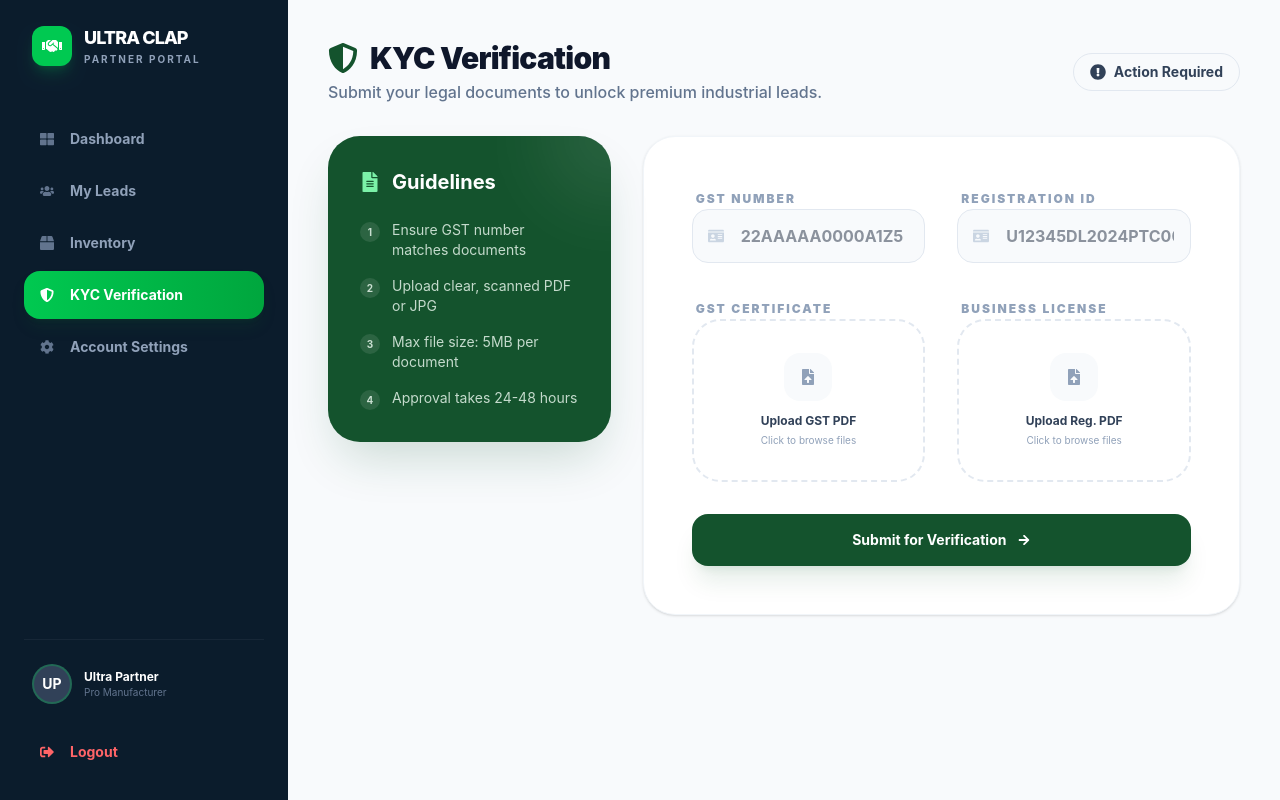
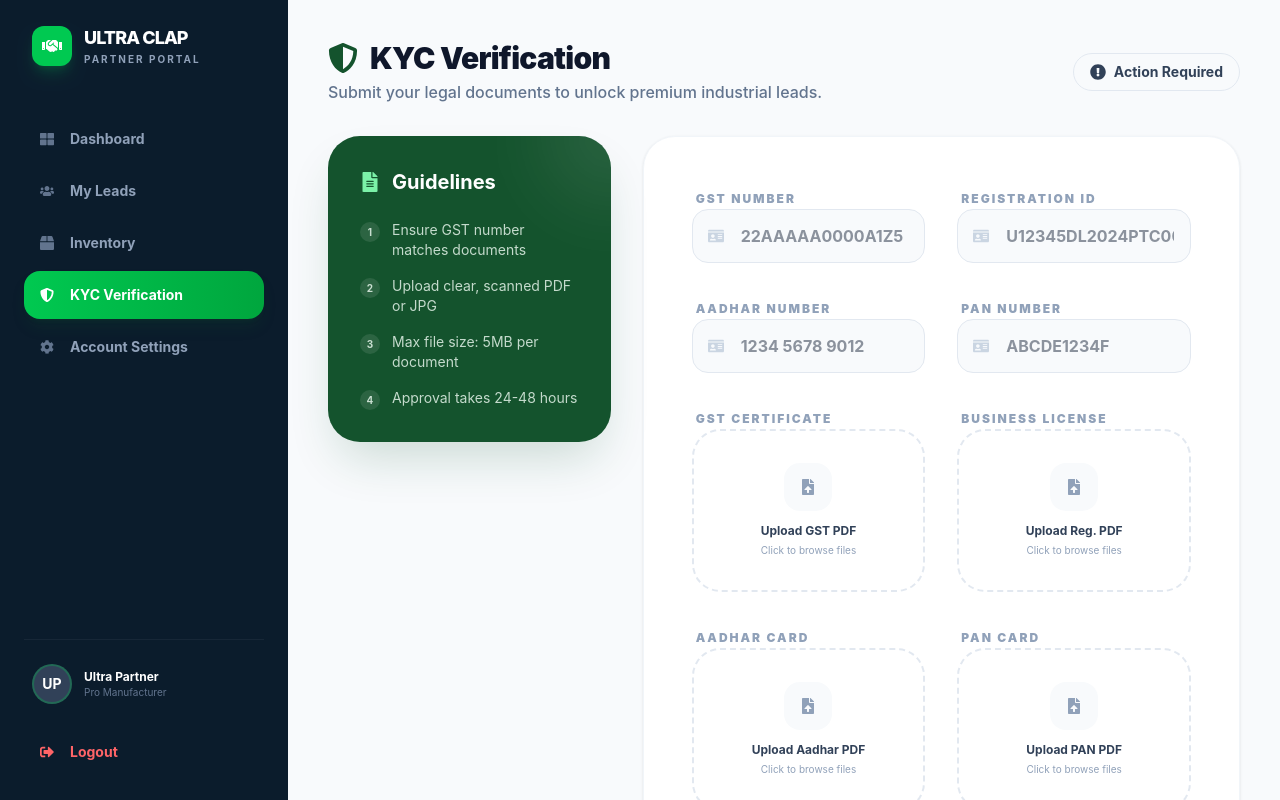
Before and after one commit to AbhishekBorpa/Manu-Front, a React app: page /partner/kyc in a window 1280 px wide. Built offline with nearby package versions, Linux system fonts and the light colour scheme; no server answers; the HTML template or start-up script is replaced by a standard one.

Commit message:
Add Aadhar and PAN card sections to KYC Verification tab

```diff
--- a/src/pages/Partner/KYCVerification.jsx
+++ b/src/pages/Partner/KYCVerification.jsx
@@ -19,8 +19,12 @@
   const [formData, setFormData] = useState({
     gstNumber: '',
     businessRegistrationNumber: '',
+    aadharNumber: '',
+    panNumber: '',
     gstDoc: null,
-    businessRegDoc: null
+    businessRegDoc: null,
+    aadharDoc: null,
+    panDoc: null
   });
   const [profile, setProfile] = useState(null);
 
@@ -42,8 +46,12 @@
            setFormData({
              gstNumber: data.profile.gstNumber || '',
              businessRegistrationNumber: data.profile.businessRegistrationNumber || '',
+             aadharNumber: data.profile.aadharNumber || '',
+             panNumber: data.profile.panNumber || '',
              gstDoc: null,
-             businessRegDoc: null
+             businessRegDoc: null,
+             aadharDoc: null,
+             panDoc: null
            });
         }
       }
@@ -67,6 +75,8 @@
       const data = new FormData();
       data.append('gstNumber', formData.gstNumber);
       data.append('businessRegistrationNumber', formData.businessRegistrationNumber);
+      data.append('aadharNumber', formData.aadharNumber);
+      data.append('panNumber', formData.panNumber);
 
       if (formData.gstDoc) {
         data.append('gstDoc', formData.gstDoc);
@@ -78,6 +88,18 @@
         data.append('businessRegDoc', formData.businessRegDoc);
       } else {
         data.append('businessRegDoc', profile?.businessRegDoc || '');
+      }
+
+      if (formData.aadharDoc) {
+        data.append('aadharDoc', formData.aadharDoc);
+      } else {
+        data.append('aadharDoc', profile?.aadharDoc || '');
+      }
+
+      if (formData.panDoc) {
+        data.append('panDoc', formData.panDoc);
+      } else {
+        data.append('panDoc', profile?.panDoc || '');
       }
 
       const res = await fetch(`${API_BASE_URL}/partner/kyc`, {
@@ -248,6 +270,38 @@
                 </div>
               </div>
 
+              {/* Aadhar Field */}
+              <div className="space-y-2">
+                <label className="text-xs font-black text-slate-400 uppercase tracking-[2px] ml-1">Aadhar Number</label>
+                <div className="relative group">
+                  <FaIdCard className="absolute top-1/2 -translate-y-1/2 left-4 text-slate-300 transition-colors group-focus-within:text-[#14532D]" />
+                  <input
+                    type="text"
+                    placeholder="1234 5678 9012"
+                    className="w-full pl-12 pr-4 py-3.5 bg-slate-50 border border-slate-200 rounded-2xl outline-none focus:ring-4 focus:ring-green-500/10 focus:border-[#14532D] transition-all font-bold text-slate-800"
+                    value={formData.aadharNumber}
+                    onChange={(e) => setFormData({...formData, aadharNumber: e.target.value})}
+                    required
+                  />
+                </div>
+              </div>
+
+              {/* PAN Field */}
+              <div className="space-y-2">
+                <label className="text-xs font-black text-slate-400 uppercase tracking-[2px] ml-1">PAN Number</label>
+                <div className="relative group">
+                  <FaIdCard className="absolute top-1/2 -translate-y-1/2 left-4 text-slate-300 transition-colors group-focus-within:text-[#14532D]" />
+                  <input
+                    type="text"
+                    placeholder="ABCDE1234F"
+                    className="w-full pl-12 pr-4 py-3.5 bg-slate-50 border border-slate-200 rounded-2xl outline-none focus:ring-4 focus:ring-green-500/10 focus:border-[#14532D] transition-all font-bold text-slate-800"
+                    value={formData.panNumber}
+                    onChange={(e) => setFormData({...formData, panNumber: e.target.value.toUpperCase()})}
+                    required
+                  />
+                </div>
+              </div>
+
               {/* File Upload 1 */}
               <div className="space-y-2">
                 <label className="text-xs font-black text-slate-400 uppercase tracking-[2px] ml-1">GST Certificate</label>
@@ -298,6 +352,56 @@
                 </div>
               </div>
 
+              {/* File Upload 3 (Aadhar) */}
+              <div className="space-y-2">
+                <label className="text-xs font-black text-slate-400 uppercase tracking-[2px] ml-1">Aadhar Card</label>
+                <div className="relative">
+                  <input
+                    type="file"
+                    id="aadharDoc"
+                    name="aadharDoc"
+                    onChange={handleFileChange}
+                    className="hidden"
+                    accept=".pdf,.jpg,.jpeg,.png"
+                    required={!profile?.aadharDoc}
+                  />
+                  <label htmlFor="aadharDoc" className="flex flex-col items-center justify-center gap-3 w-full p-8 border-2 border-dashed border-slate-200 rounded-[28px] hover:border-[#14532D] hover:bg-green-50/30 transition-all cursor-pointer group">
+                    <div className="w-12 h-12 bg-slate-50 text-slate-400 rounded-2xl flex items-center justify-center group-hover:bg-[#14532D] group-hover:text-white transition-all">
+                      <FaFileUpload />
+                    </div>
+                    <div className="text-center">
+                      <p className="text-xs font-bold text-slate-700">{formData.aadharDoc ? formData.aadharDoc.name : profile?.aadharDoc ? 'Aadhar Uploaded' : 'Upload Aadhar PDF'}</p>
+                      <p className="text-[10px] text-slate-400 mt-1">Click to browse files</p>
+                    </div>
+                  </label>
+                </div>
+              </div>
+
+              {/* File Upload 4 (PAN) */}
+              <div className="space-y-2">
+                <label className="text-xs font-black text-slate-400 uppercase tracking-[2px] ml-1">PAN Card</label>
+                <div className="relative">
+                  <input
+                    type="file"
+                    id="panDoc"
+                    name="panDoc"
+                    onChange={handleFileChange}
+                    className="hidden"
+                    accept=".pdf,.jpg,.jpeg,.png"
+                    required={!profile?.panDoc}
+                  />
+                  <label htmlFor="panDoc" className="flex flex-col items-center justify-center gap-3 w-full p-8 border-2 border-dashed border-slate-200 rounded-[28px] hover:border-[#14532D] hover:bg-green-50/30 transition-all cursor-pointer group">
+                    <div className="w-12 h-12 bg-slate-50 text-slate-400 rounded-2xl flex items-center justify-center group-hover:bg-[#14532D] group-hover:text-white transition-all">
+                      <FaFileUpload />
+                    </div>
+                    <div className="text-center">
+                      <p className="text-xs font-bold text-slate-700">{formData.panDoc ? formData.panDoc.name : profile?.panDoc ? 'PAN Uploaded' : 'Upload PAN PDF'}</p>
+                      <p className="text-[10px] text-slate-400 mt-1">Click to browse files</p>
+                    </div>
+                  </label>
+                </div>
+              </div>
+
             </div>
 
             <button
```
